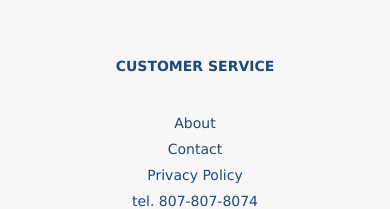
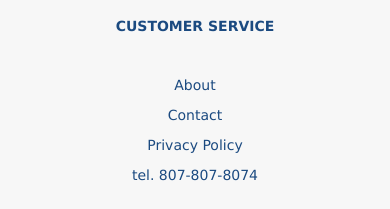
Before and after one commit to Strevitz/real-estate-website, a React (Create React App) app: page /apartments/1 in a window 390 px wide. Shown: the part 642-851 px from the top of the page. Built offline with nearby package versions, Linux system fonts and the light colour scheme; no server answers.

Commit message:
footer style

```diff
--- a/src/App.css
+++ b/src/App.css
@@ -541,9 +541,10 @@ p {
 /* footer */
 
 footer {
-  padding: 120px 0 45px;
+  padding: 100px 0 45px;
   background: var(--offWhite);
   display: flex;
+  justify-content: center;
 }
 
 .about {
@@ -560,7 +561,7 @@ footer {
   font-size: 14px;
   font-weight: bold;
   text-transform: uppercase;
-  margin-top: 20px;
+  margin: 0;
 }
 
 .links ul {
@@ -568,7 +569,7 @@ footer {
 }
 
 ul li {
-  line-height: 26px;
+  line-height: 30px;
   list-style: none;
 }
 
@@ -602,6 +603,9 @@ p {
 }
 
 @media screen and (max-width: 760px) {
+  div .container {
+    width: 100% !important;
+  }
   .row {
     flex-direction: column !important;
     align-items: center;
```
